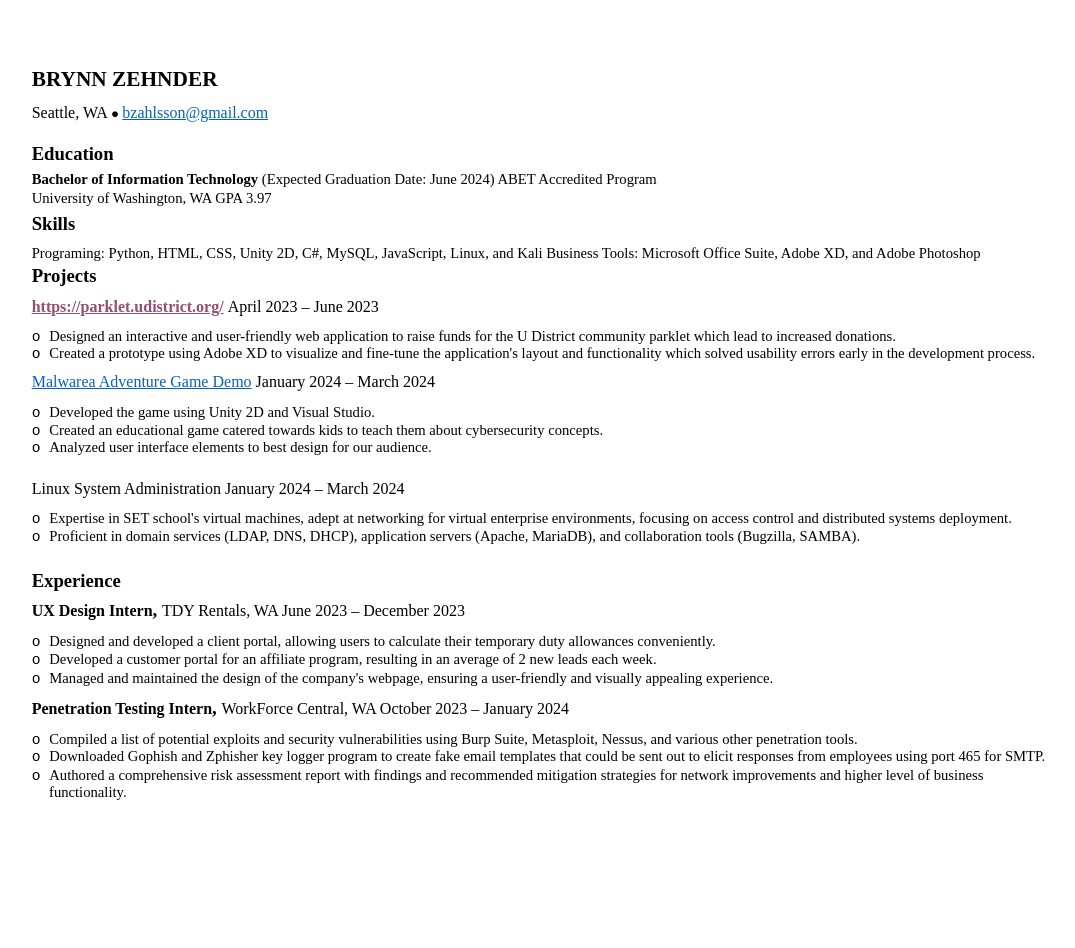
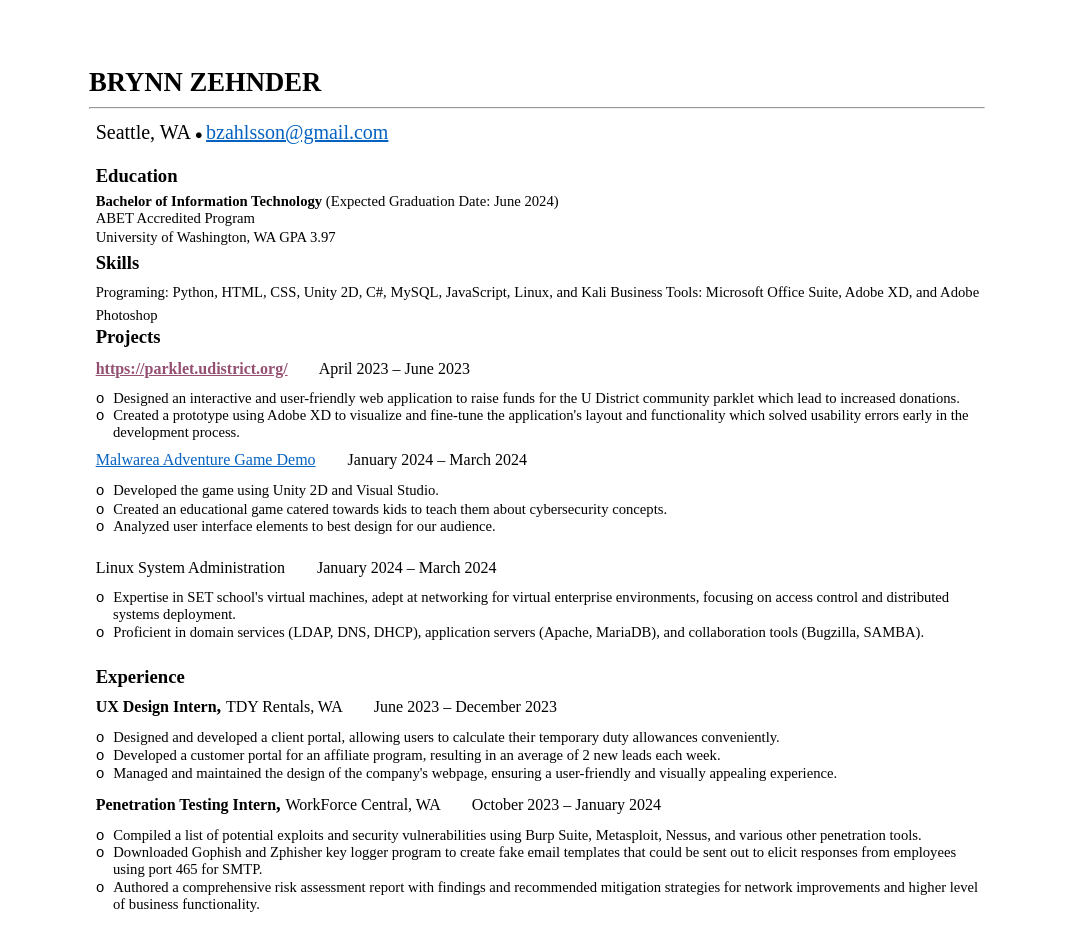
Before and after one commit to Brynn-z/Brynn-z.github.io, a plain HTML site: page index.html in a window 1280 px wide. Shown: the whole page, without its empty margins (103-1178 px from the left). Before the commit the page ends 865 px from the top, so only its background shows below. Drawn offline with Linux system fonts and the light colour scheme.

Commit message:
Updated CSS

```diff
--- a/index.html
+++ b/index.html
@@ -13,23 +13,27 @@
  .s7 { color: black; font-family:"Courier New", monospace; font-style: normal; font-weight: normal; text-decoration: none; font-size: 11pt; }
  h3 { color: black; font-family:"Times New Roman", serif; font-style: normal; font-weight: bold; text-decoration: none; font-size: 12pt; }
  .s8 { color: black; font-family:"Times New Roman", serif; font-style: normal; font-weight: bold; text-decoration: none; font-size: 14pt; }
- .container { margin: 0 auto; width: 80%; padding-top: 5%; padding-bottom: 5%; }
+ .container { margin: 0 auto; width: 70%; padding-top: 5%; padding-bottom: 5%; }
 </style>
 </head>
 
 <body>
     <div class="container">
-        <h1 style="padding-top: 2pt;padding-left: 5pt;text-indent: 0pt;text-align: left;">BRYNN ZEHNDER</h1>
-    <p class="s1" style="padding-top: 9pt;padding-left: 5pt;text-indent: 0pt;text-align: left;">Seattle, WA <a
+        <h1 style="padding-top: 2pt; padding-bottom: 1%; text-indent: 0pt;text-align: left; font-size: 20pt;">BRYNN ZEHNDER</h1>
+        <hr>
+    <p class="s1" style="padding-top: 9pt;padding-left: 5pt;text-indent: 0pt;text-align: left; font-size: 15pt ;">Seattle, WA <a
             href="mailto:bzahlsson@gmail.com"
             style=" color: black; font-family:&quot;Times New Roman&quot;, serif; font-style: normal; font-weight: normal; text-decoration: none; font-size: 10pt;"
             target="_blank">● </a><span
-            style=" color: #0562C1; font-family:&quot;Times New Roman&quot;, serif; font-style: normal; font-weight: normal; text-decoration: underline; font-size: 12pt;">bzahlsson@gmail.com</span>
+            style=" color: #0562C1; font-family:&quot;Times New Roman&quot;, serif; font-style: normal; font-weight: normal; text-decoration: underline; font-size: 15pt;">bzahlsson@gmail.com</span>
     </p>
     <p style="padding-top: 3pt;text-indent: 0pt;text-align: left;"><br /></p>
     <h2 style="padding-left: 5pt;text-indent: 0pt;text-align: left;">Education</h2>
     <h4 style="padding-top: 5pt;padding-left: 5pt;text-indent: 0pt;text-align: left;">Bachelor of Information Technology
-        <span class="p">(Expected Graduation Date: June 2024) ABET Accredited Program</span></h4>
+        <span class="p">(Expected Graduation Date: June 2024)</span>
+        <br>
+        <span class="p">ABET Accredited Program</span>
+    </h4>
     <p style="padding-top: 1pt;padding-left: 5pt;text-indent: 0pt;line-height: 114%;text-align: left;">University of
         Washington, WA GPA 3.97</p>
     <h2 style="padding-top: 5pt;padding-left: 5pt;text-indent: 0pt;text-align: left;">Skills</h2>
@@ -39,7 +43,7 @@
     <h2 style="padding-left: 5pt;text-indent: 0pt;line-height: 16pt;text-align: left;">Projects</h2>
     <p class="s6" style="padding-top: 9pt;padding-left: 5pt;text-indent: 0pt;text-align: left;"><span
             style=" color: #944F71; font-family:&quot;Times New Roman&quot;, serif; font-style: normal; font-weight: bold; text-decoration: underline; font-size: 12pt;">https://parklet.udistrict.org/</span>
-        <span class="s1">April 2023 – June 2023</span></p>
+        <span class="s1"> &nbsp;&nbsp;&nbsp;&nbsp;&nbsp;&nbsp; April 2023 – June 2023</span></p>
     <p class="s7" style="padding-top: 9pt;padding-left: 18pt;text-indent: -13pt;text-align: left;">o <span
             class="p">Designed an interactive and user-friendly web application to raise funds for the U District
             community parklet which lead to increased donations.</span></p>
@@ -48,7 +52,7 @@
             usability errors early in the development process.</span></p>
     <p class="s3" style="padding-top: 8pt;padding-left: 5pt;text-indent: 0pt;text-align: left;"><a
             href="https://www.youtube.com/watch?v=M67YW5mK5ws" class="a" target="_blank">Malwarea Adventure Game Demo</a><span
-            style=" color: #0562C1; font-family:&quot;Times New Roman&quot;, serif; font-style: normal; font-weight: normal; text-decoration: underline; font-size: 12pt;"></span> <span style=" color: #000;">January 2024 – March 2024</span></p>
+            style=" color: #0562C1; font-family:&quot;Times New Roman&quot;, serif; font-style: normal; font-weight: normal; text-decoration: underline; font-size: 12pt;"></span> <span style=" color: #000;">&nbsp;&nbsp;&nbsp;&nbsp;&nbsp;&nbsp; January 2024 – March 2024</span></p>
     <p class="s7" style="padding-top: 9pt;padding-left: 5pt;text-indent: 0pt;line-height: 14pt;text-align: left;">o
         <span class="p">Developed the game using Unity 2D and Visual Studio.</span></p>
     <p class="s7" style="padding-left: 5pt;text-indent: 0pt;text-align: left;">o <span class="p">Created an educational
@@ -56,7 +60,7 @@
     <p class="s7" style="padding-left: 5pt;text-indent: 0pt;text-align: left;">o <span class="p">Analyzed user interface
             elements to best design for our audience.</span></p>
     <p style="padding-top: 5pt;text-indent: 0pt;text-align: left;"><br /></p>
-    <p class="s1" style="padding-left: 5pt;text-indent: 0pt;text-align: left;">Linux System Administration January 2024
+    <p class="s1" style="padding-left: 5pt;text-indent: 0pt;text-align: left;">Linux System Administration &nbsp;&nbsp;&nbsp;&nbsp;&nbsp;&nbsp; January 2024
         – March 2024</p>
     <p class="s7" style="padding-top: 9pt;padding-left: 18pt;text-indent: -13pt;text-align: left;">o <span
             class="p">Expertise in SET school&#39;s virtual machines, adept at networking for virtual enterprise
@@ -67,7 +71,7 @@
     <p style="padding-top: 6pt;text-indent: 0pt;text-align: left;"><br /></p>
     <h2 style="padding-left: 5pt;text-indent: 0pt;text-align: left;">Experience</h2>
     <h3 style="padding-top: 5pt;padding-left: 5pt;text-indent: 0pt;text-align: left;">UX Design Intern<span class="s8">,
-        </span><span class="s1">TDY Rentals, WA June 2023 – December 2023</span></h3>
+        </span><span class="s1">TDY Rentals, WA &nbsp;&nbsp;&nbsp;&nbsp;&nbsp;&nbsp; June 2023 – December 2023</span></h3>
     <p class="s7" style="padding-top: 9pt;padding-left: 18pt;text-indent: -13pt;text-align: left;">o <span
             class="p">Designed and developed a client portal, allowing users to calculate their temporary duty
             allowances conveniently.</span></p>
@@ -78,7 +82,7 @@
             maintained the design of the company&#39;s webpage, ensuring a user-friendly and visually appealing
             experience.</span></p>
     <h3 style="padding-top: 8pt;padding-left: 5pt;text-indent: 0pt;text-align: left;">Penetration Testing Intern<span
-            class="s8">, </span><span class="s1">WorkForce Central, WA October 2023 – January 2024</span></h3>
+            class="s8">, </span><span class="s1">WorkForce Central, WA &nbsp;&nbsp;&nbsp;&nbsp;&nbsp;&nbsp; October 2023 – January 2024</span></h3>
     <p class="s7" style="padding-top: 9pt;padding-left: 18pt;text-indent: -13pt;text-align: left;">o <span
             class="p">Compiled a list of potential exploits and security vulnerabilities using Burp Suite, Metasploit,
             Nessus, and various other penetration tools.</span></p>
```
